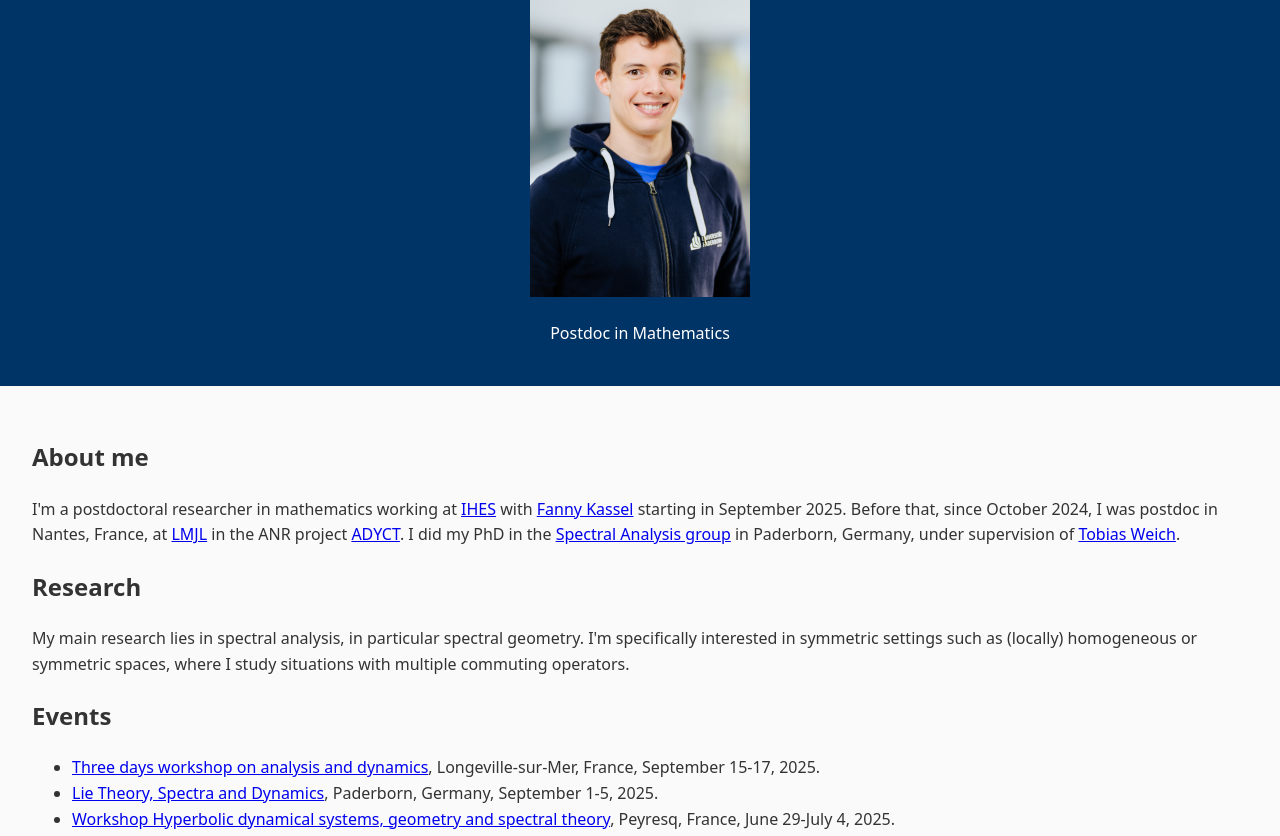
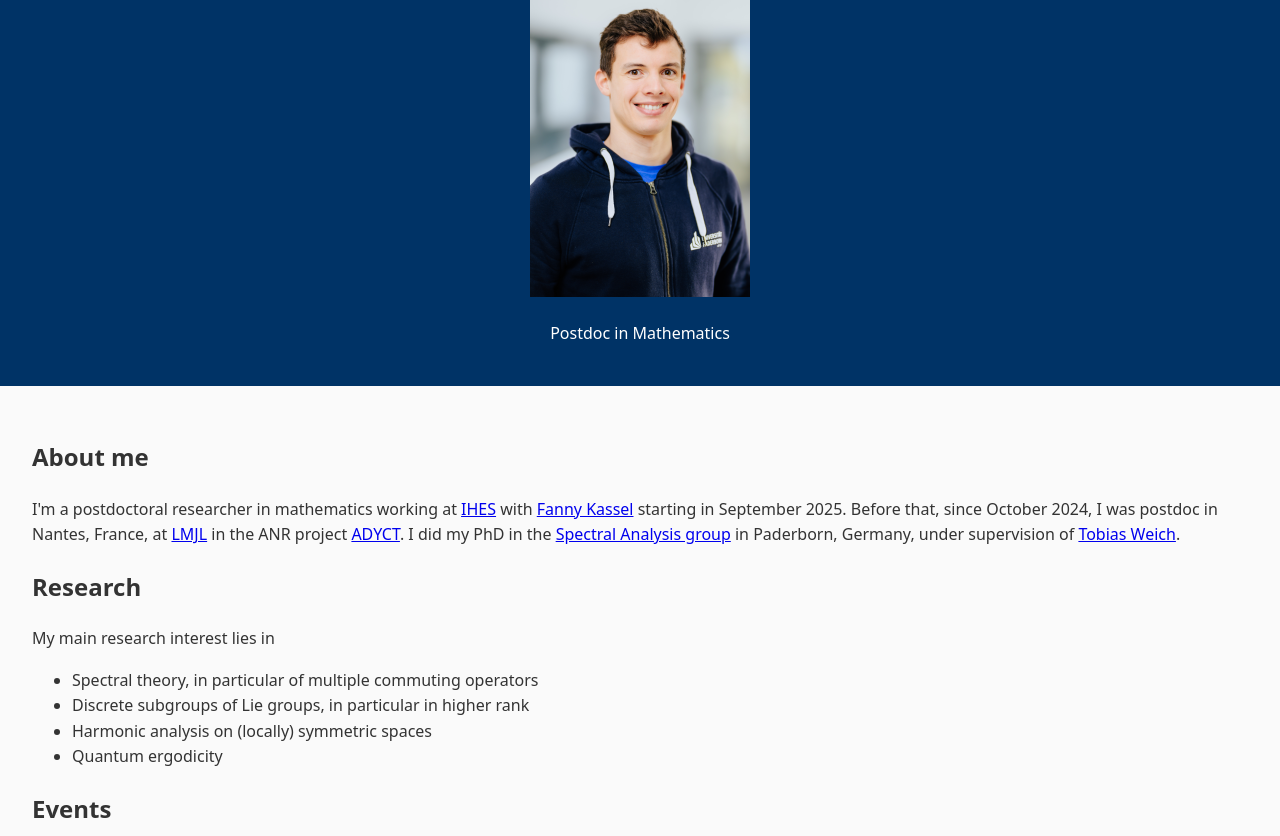
Before and after one commit to lasselwolf/lasselwolf.github.io, a plain HTML site: page index.html in a window 1280 px wide. Shown: the part 93-929 px from the top of the page. Drawn offline with Linux system fonts and the light colour scheme.

Commit message:
update email and research

```diff
--- a/index.html
+++ b/index.html
@@ -34,11 +34,20 @@
 
     <section>
 	    <h2>Research</h2>
-	    My main research lies in spectral analysis,
-	    in particular spectral geometry.
-	    I'm specifically interested in symmetric settings
-	    such as (locally) homogeneous or symmetric spaces,
-	    where I study situations with multiple commuting operators.
+	    My main research interest lies in
+	    <ul>
+		    <li>
+			    Spectral theory, in particular of multiple commuting operators
+		    </li>
+		    <li>
+			    Discrete subgroups of Lie groups, in particular in higher rank
+		    </li>
+		    <li>
+			    Harmonic analysis on (locally) symmetric spaces
+		    </li>
+		    <li>
+			    Quantum ergodicity
+		    </li>
     </section>
 
     <section>
@@ -99,7 +108,7 @@
 
     <section>
       <h2>Contact</h2>
-      <p>Email: lasse(dot)wolf(at)univ-nantes(dot)fr</p>
+      <p>Email: wolf(at)ihes(dot)fr</p>
       <p>Adress: Institut des Hautes Etudes Scientifiques, 35 route de Chartres, 91440 Bures sur Yvette</p>
     </section>
   </main>
```
